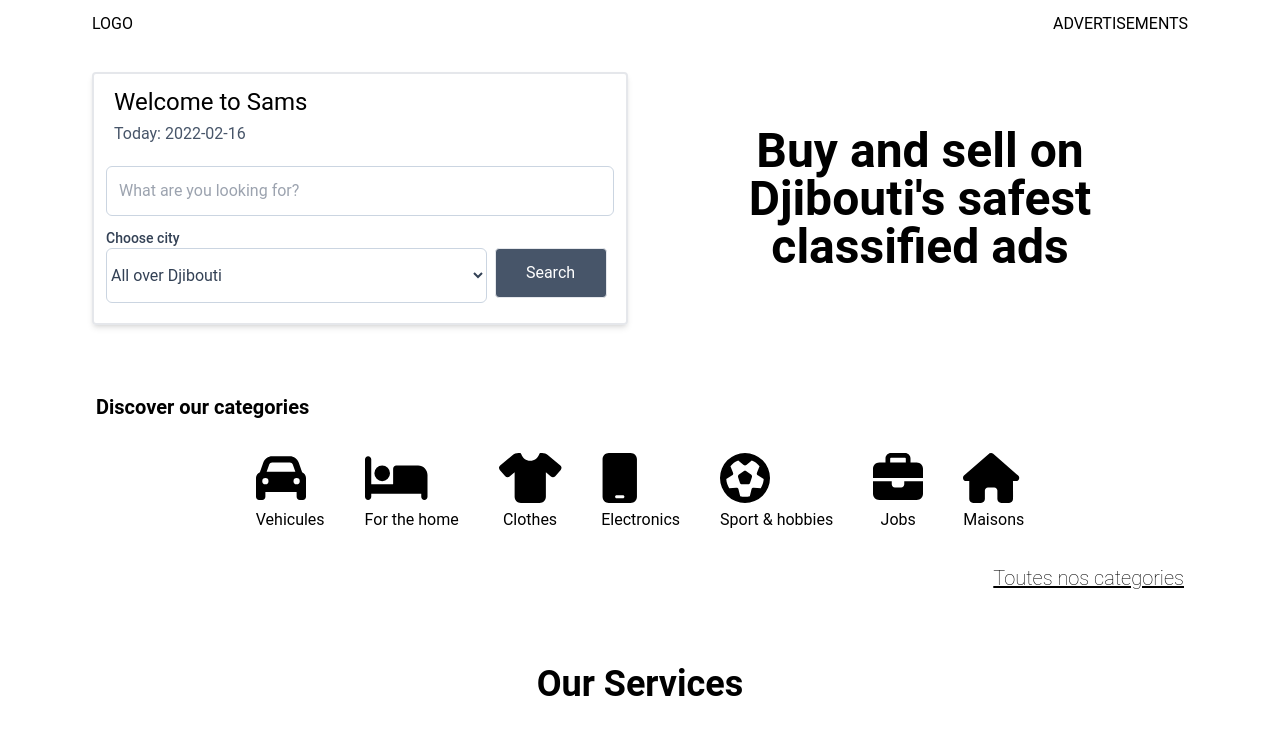
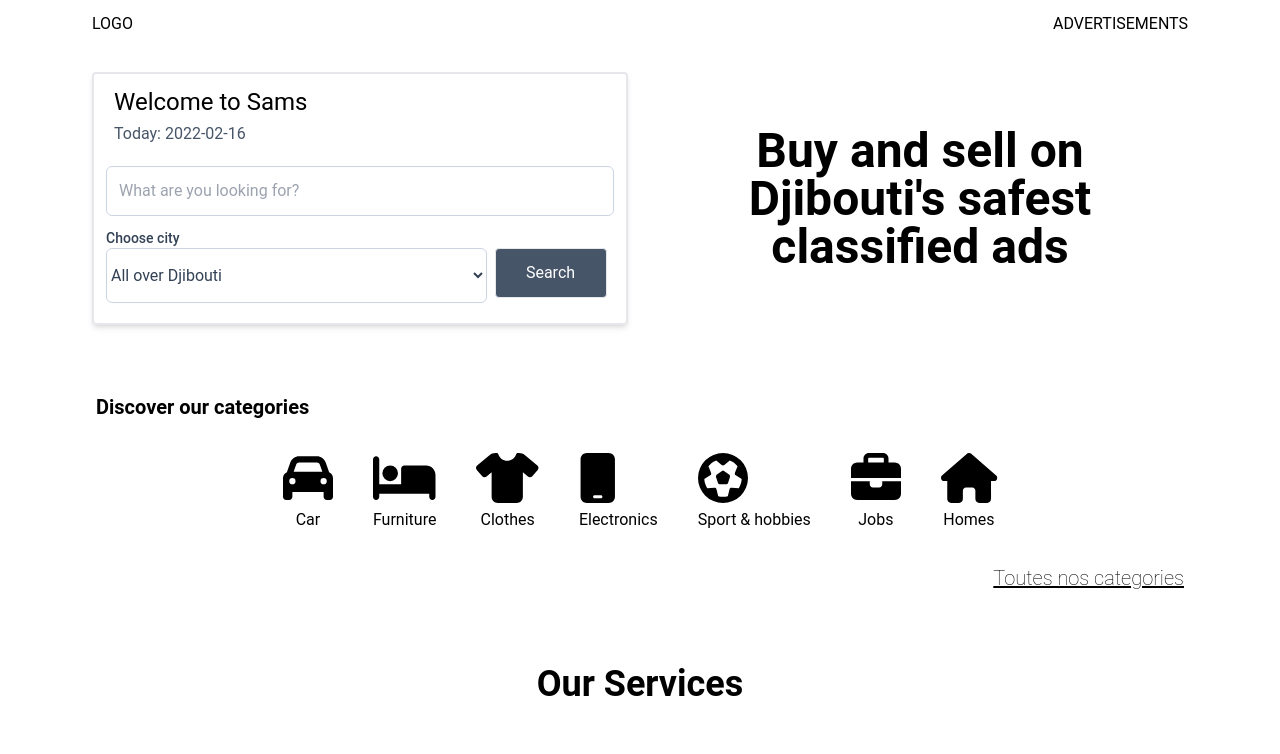
Before and after one commit to chakal05/asas, a Next.js app: page / in a window 1280 px wide. Shown: the top 754 px of the page. Built offline with nearby package versions, Linux system fonts and the light colour scheme.

Commit message:
changed some texts from french to english

```diff
--- a/pages/index.tsx
+++ b/pages/index.tsx
@@ -27,12 +27,12 @@ const categories = [
 	{
 		id: 1,
 		icon: faCar,
-		title: 'Vehicules',
+		title: 'Car',
 	},
 	{
 		id: 2,
 		icon: faBed,
-		title: 'For the home',
+		title: 'Furniture',
 	},
 
 	{
@@ -58,7 +58,7 @@ const categories = [
 	{
 		id: 3,
 		icon: faHome,
-		title: 'Maisons',
+		title: 'Homes',
 	},
 ];
 
```
